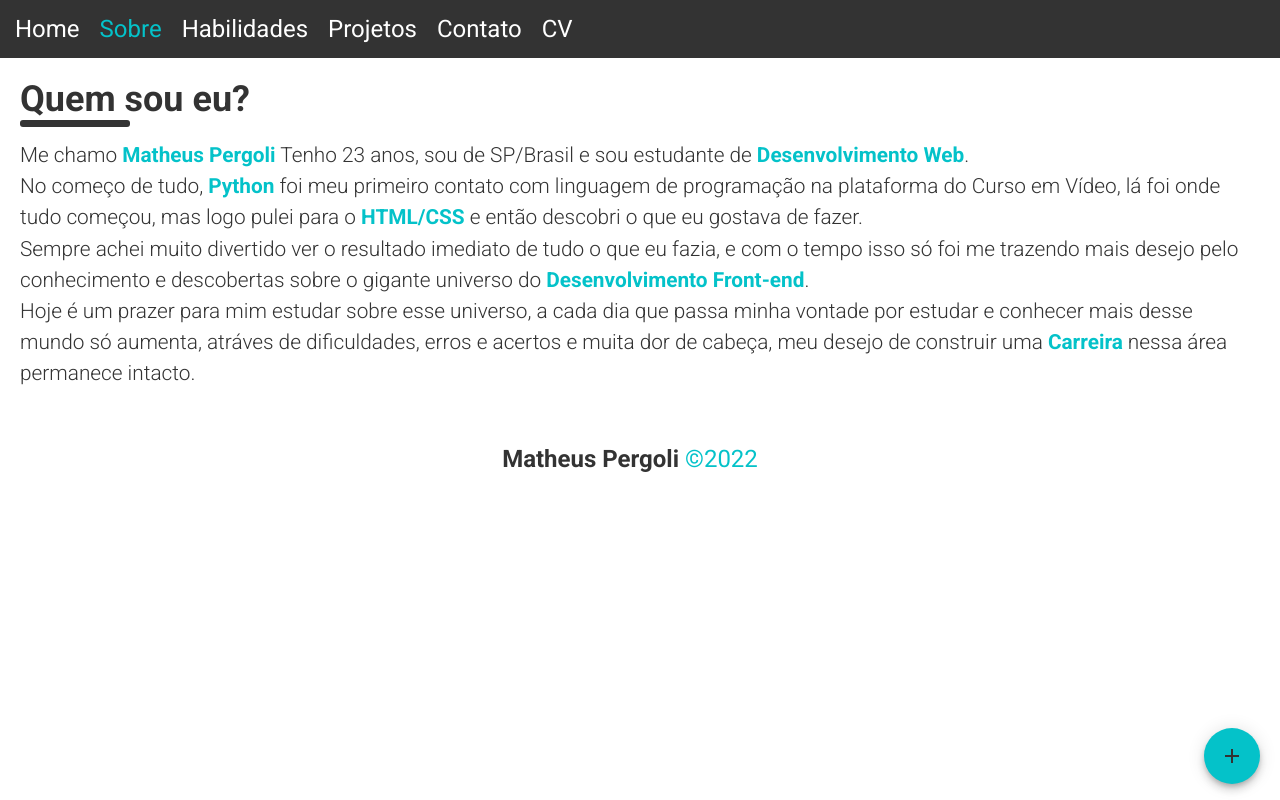
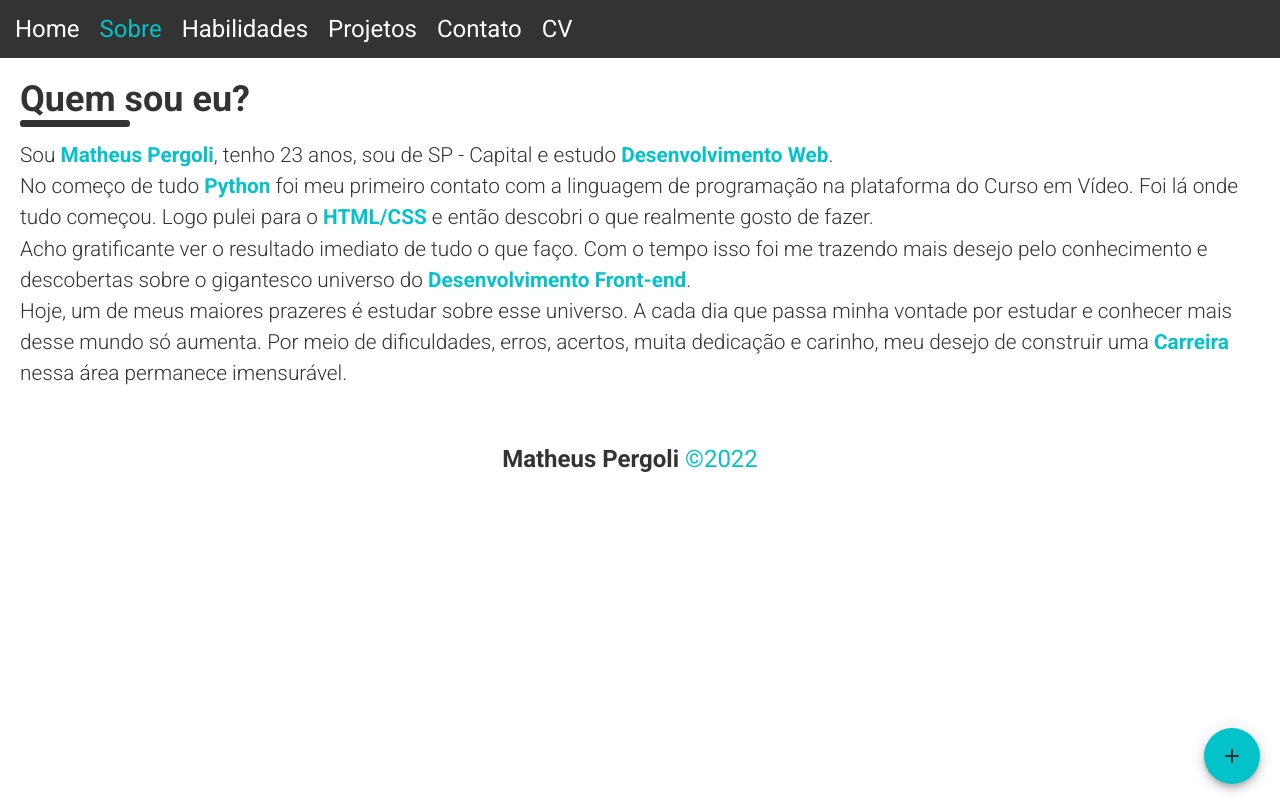
Before and after one commit to matheuspergoli/portfolio, a React (Vite) app: page /sobre in a window 1280 px wide. Built offline with nearby package versions, Linux system fonts and the light colour scheme.

Commit message:
Melhorando o texto sobre mim

```diff
--- a/src/Components/Sobre/SobreMim.tsx
+++ b/src/Components/Sobre/SobreMim.tsx
@@ -40,19 +40,16 @@ function SobreMim() {
         <Title>Quem sou eu?</Title>
         <Sobre>
           <p>
-            Me chamo <span>Matheus Pergoli</span> Tenho 23 anos, sou de SP/Brasil
-            e sou estudante de <span>Desenvolvimento Web</span>.
+            Sou <span>Matheus Pergoli</span>, tenho 23 anos, sou de SP - Capital e estudo <span>Desenvolvimento Web</span>.
           </p>
           <p>
-            No começo de tudo, <span>Python</span> foi meu primeiro contato com linguagem de programação na plataforma
-            do Curso em Vídeo, lá foi onde tudo começou, mas logo pulei para o <span>HTML/CSS</span> e então descobri o que eu gostava de fazer.
+            No começo de tudo <span>Python</span> foi meu primeiro contato com a linguagem de programação na plataforma do Curso em Vídeo. Foi lá onde tudo começou. Logo pulei para o <span>HTML/CSS</span> e então descobri o que realmente gosto de fazer.
           </p>
           <p>
-            Sempre achei muito divertido ver o resultado imediato de tudo o que eu fazia, e com o tempo isso só foi me trazendo mais desejo pelo conhecimento e descobertas sobre o gigante universo do <span>Desenvolvimento Front-end</span>.
+            Acho gratificante ver o resultado imediato de tudo o que faço. Com o tempo isso foi me trazendo mais desejo pelo conhecimento e descobertas sobre o gigantesco universo do <span>Desenvolvimento Front-end</span>.
           </p>
           <p>
-            Hoje é um prazer para mim estudar sobre esse universo,
-            a cada dia que passa minha vontade por estudar e conhecer mais desse mundo só aumenta, atráves de dificuldades, erros e acertos e muita dor de cabeça, meu desejo de construir uma <span>Carreira</span> nessa área permanece intacto.
+          Hoje, um de meus maiores prazeres é estudar sobre esse universo. A cada dia que passa minha vontade por estudar e conhecer mais desse mundo só aumenta. Por meio de dificuldades, erros, acertos, muita dedicação e carinho, meu desejo de construir uma <span>Carreira</span> nessa área permanece imensurável.
           </p>
         </Sobre>
       </ContainerMain>
```
